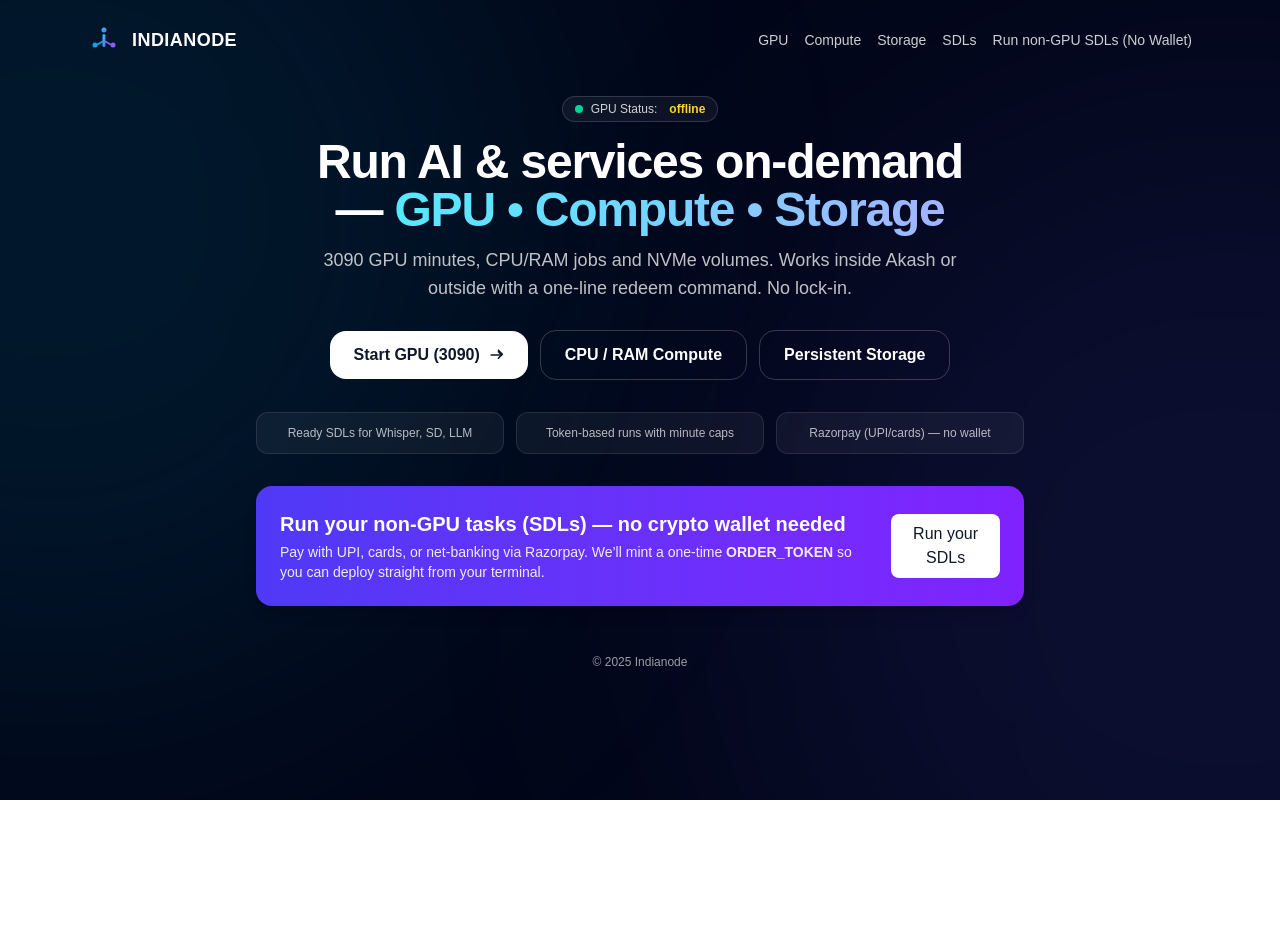
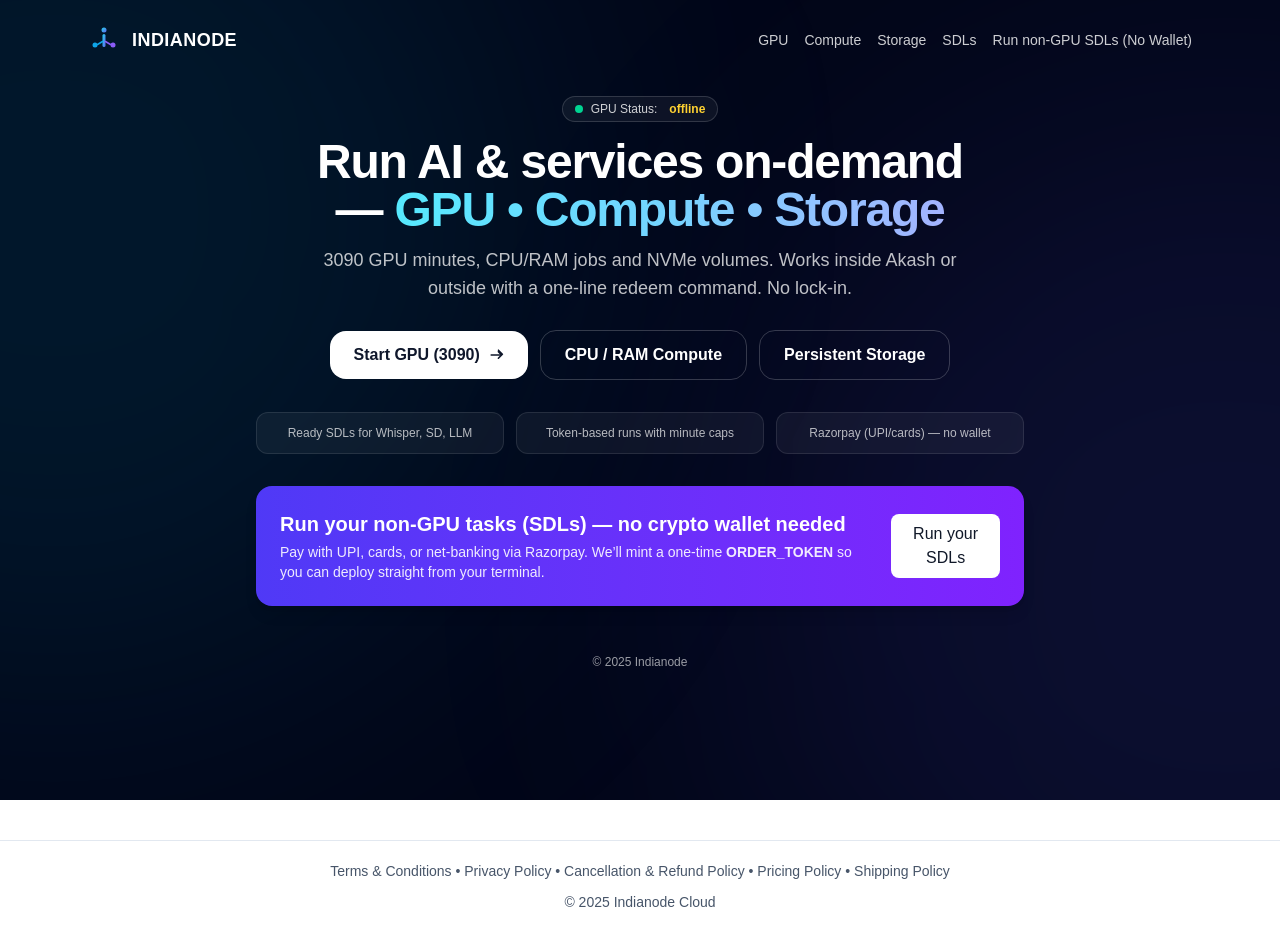
Before and after one commit to tv-avinash/indianode-frontend, a Next.js app: page / in a window 1280 px wide. Before the commit the page ends 800 px from the top, so only its background shows below. Built offline with nearby package versions, Linux system fonts and the light colour scheme; no server answers.

Commit message:
added new pages

```diff
--- /dev/null
+++ b/components/Footer.js
@@ -0,0 +1,24 @@
+// components/Footer.js
+import Link from "next/link";
+
+export default function Footer() {
+  return (
+    <footer
+      style={{
+        borderTop: "1px solid #e2e8f0",
+        padding: "20px",
+        textAlign: "center",
+        marginTop: "40px",
+        fontSize: "14px",
+        color: "#475569",
+      }}
+    >
+      <Link href="/terms">Terms &amp; Conditions</Link> •{" "}
+      <Link href="/privacy">Privacy Policy</Link> •{" "}
+      <Link href="/refund">Cancellation &amp; Refund Policy</Link> •{" "}
+      <Link href="/pricing">Pricing Policy</Link> •{" "}
+      <Link href="/shipping">Shipping Policy</Link>
+      <div style={{ marginTop: 10 }}>© {new Date().getFullYear()} Indianode Cloud</div>
+    </footer>
+  );
+}
--- a/pages/_app.js
+++ b/pages/_app.js
@@ -3,6 +3,7 @@
 import Script from "next/script";
 import { useRouter } from "next/router";
 import { useEffect } from "react";
+import Footer from "@/components/Footer"; // ⬅️ added
 
 // keep your env var; fallback to your real ID so it always works
 const GA_ID = process.env.NEXT_PUBLIC_GA_MEASUREMENT_ID || "G-YQFT6PHP65";
@@ -24,7 +25,7 @@
     // Fire ONE page_view when gtag finishes loading
     let tries = 0;
     const timer = setInterval(() => {
-      if (window.gtag) {
+      if (typeof window !== "undefined" && window.gtag) {
         sendPageview(window.location.pathname + window.location.search);
         clearInterval(timer);
       } else if (++tries > 40) {
@@ -57,6 +58,7 @@
       `}</Script>
 
       <Component {...pageProps} />
+      <Footer /> {/* ⬅️ added; renders on every page without touching GA4 */}
     </>
   );
 }
```
